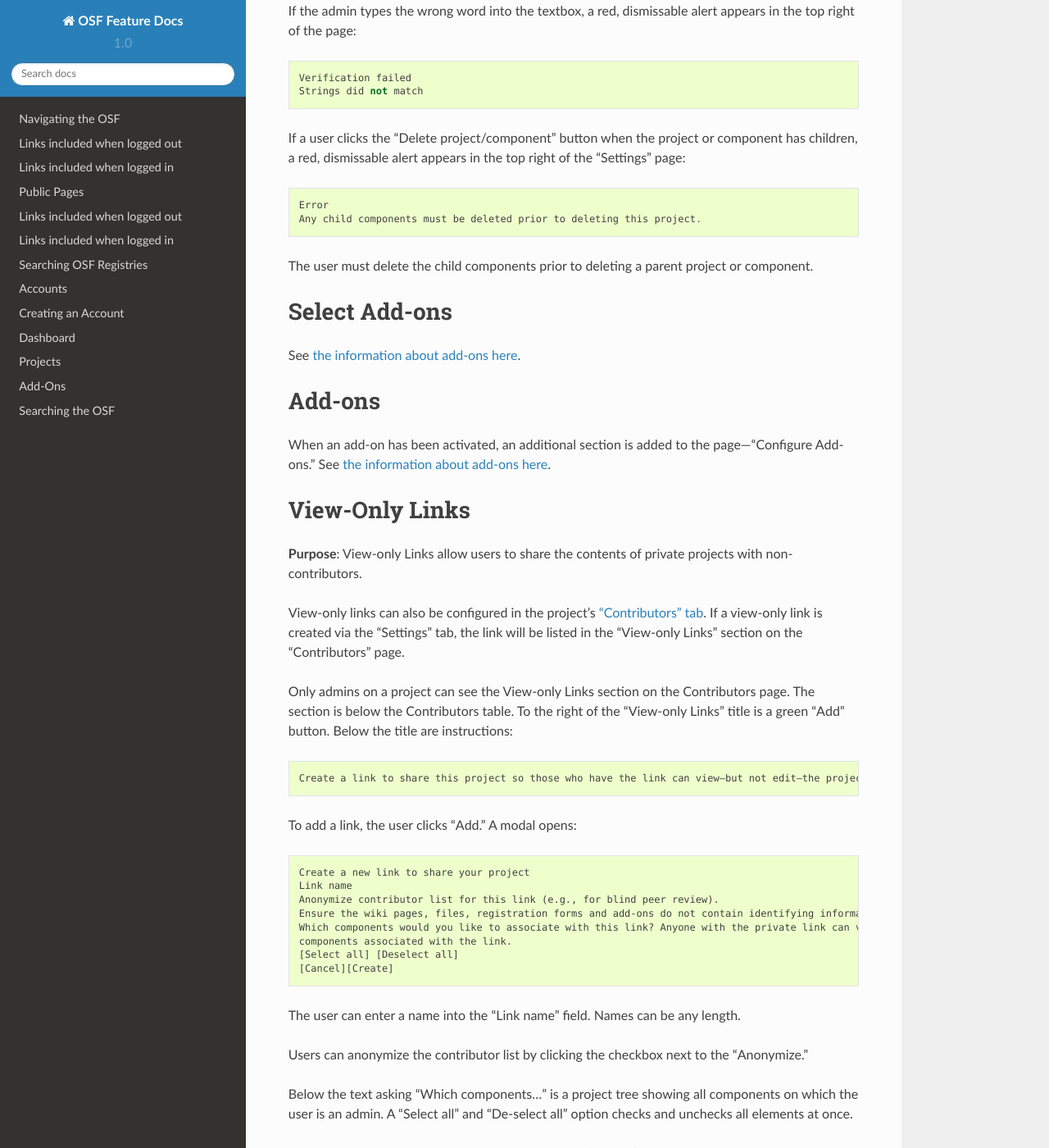
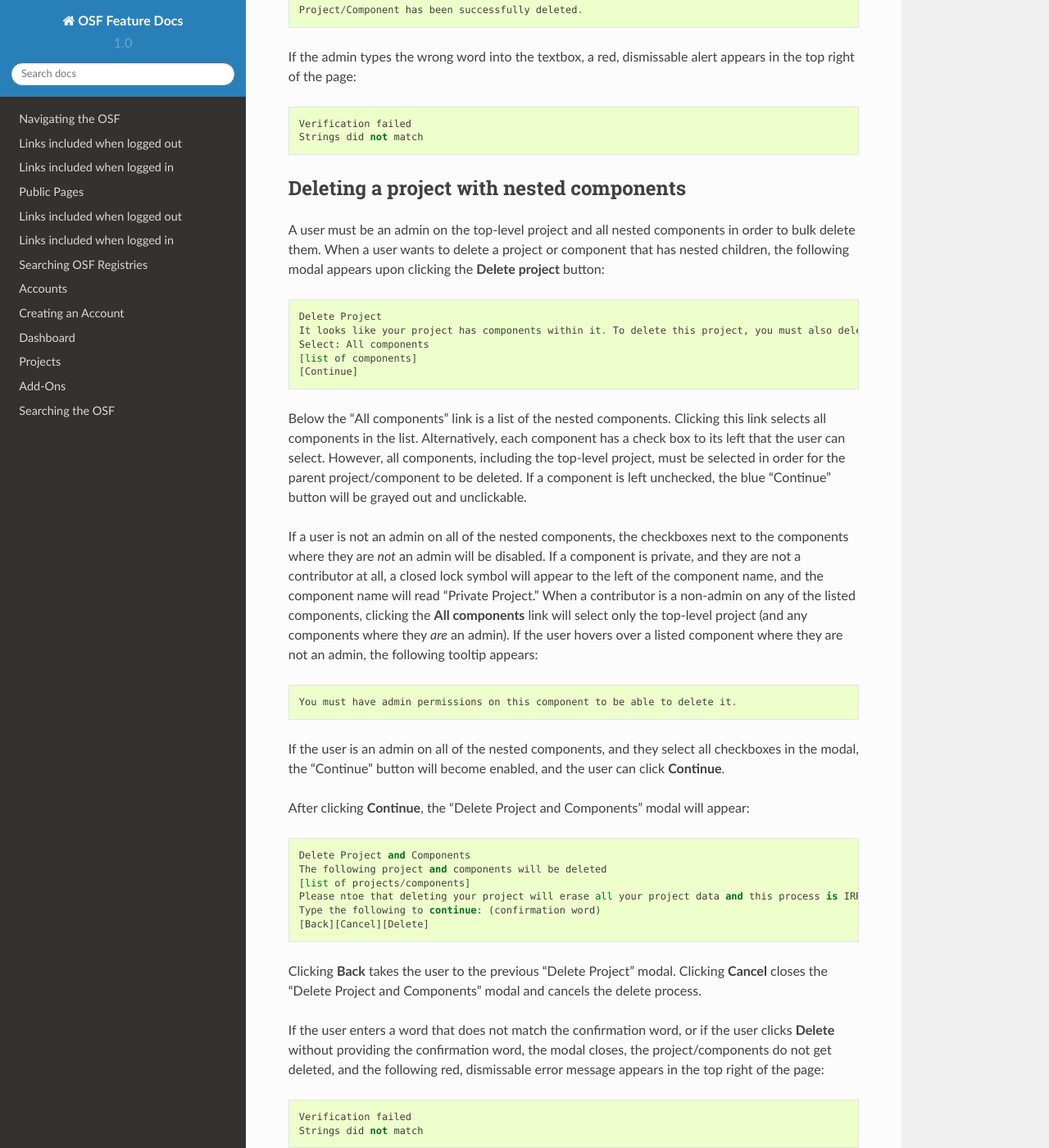
Before and after one commit to CenterForOpenScience/OSFDocs, a Sphinx documentation site: the page built from docs/projects/settings.rst, in a window 1280 px wide and 1400 px high, scrolled down 2749 px. Shown: the whole window at 82% size. Built offline with Sphinx 7.4.7 and the Read the Docs theme 2.0.0, drawn with Linux system fonts in a browser that asks for light colours; some of the changed text lies outside the part shown.

Commit message:
Updated for multi-deletion of nested components

```diff
--- a/docs/projects/settings.rst
+++ b/docs/projects/settings.rst
@@ -31,7 +31,7 @@ If the user is an admin on a parent project, but is not a contributor on a compo
 If the contributor on the parent project has read or read+write permissions, the component's "Settings" tab will not be visible.
 
 Project/Component
------------
+-----------------
 **Purpose:** The "Project" or "Component" section allows the user to update the category, edit the title or description, or delete the project/component.
 
 The "Project" or "Component" section is formatted in the following way::
@@ -69,6 +69,8 @@ Leaving the page without cancelling or clicking "Save Changes" produces a browse
 
   Confirm Navigation. There are unsaved changes in your project settings. Are you sure you want to leave this page? [Stay on this page][Leave this page]
 
+Deleting projects/components
+^^^^^^^^^^^^^^^^^^^^^^^^^^^^
 
 Only admins can delete a project or a component. When the admin clicks the **Delete project** or **Delete component** button, the following modal appears::
 
@@ -90,16 +92,55 @@ If the admin types the wrong word into the textbox, a red, dismissable alert app
     Verification failed
     Strings did not match
 
-If a user clicks the "Delete project/component" button when the project or component has children, a red, dismissable alert appears in the top right of the "Settings" page::
+Deleting a project with nested components
+^^^^^^^^^^^^^^^^^^^^^^^^^^^^^^^^^^^^^^^^^
 
-    Error
-    Any child components must be deleted prior to deleting this project.
+A user must be an admin on the top-level project and all nested components in order to bulk delete them. When a user wants to delete a project or component that has nested children, the following modal appears upon clicking the **Delete project** button::
 
-The user must delete the child components prior to deleting a parent project or component.
+    Delete Project
+    It looks like your project has components within it. To delete this project, you must also delete all child components
+    Select: All components
+    [list of components]
+    [Continue]
+
+Below the "All components" link is a list of the nested components. Clicking this link selects all components in the list. Alternatively, each component has a check box to its left that the user can select. However, all components, including the top-level project, must be selected in order for the parent project/component to be deleted. If a component is left unchecked, the blue "Continue" button will be grayed out and unclickable.
+
+If a user is not an admin on all of the nested components, the checkboxes next to the components where they are *not* an admin will be disabled. If a component is private, and they are not a contributor at all, a closed lock symbol will appear to the left of the component name, and the component name will read "Private Project." When a contributor is a non-admin on any of the listed components, clicking the **All components** link will select only the top-level project (and any components where they *are* an admin). If the user hovers over a listed component where they are not an admin, the following tooltip appears::
+
+    You must have admin permissions on this component to be able to delete it.
+
+If the user is an admin on all of the nested components, and they select all checkboxes in the modal, the "Continue" button will become enabled, and the user can click **Continue**.
+
+After clicking **Continue**, the "Delete Project and Components" modal will appear::
+
+    Delete Project and Components
+    The following project and components will be deleted
+    [list of projects/components]
+    Please ntoe that deleting your project will erase all your project data and this process is IRREVERSIBLE.
+    Type the following to continue: (confirmation word)
+    [Back][Cancel][Delete]
+
+Clicking **Back** takes the user to the previous "Delete Project" modal. Clicking **Cancel** closes the "Delete Project and Components" modal and cancels the delete process.
+
+If the user enters a word that does not match the confirmation word, or if the user clicks **Delete** without providing the confirmation word, the modal closes, the project/components do not get deleted, and the following red, dismissable error message appears in the top right of the page::
+
+    Verification failed
+    Strings did not match
+
+When the user enters the confirmation word into the text field, and clicks **Delete**, a temporary loading message appears::
+
+    Deleting project
+
+This message gets replaced by the following dismissable modal::
+
+    Project has been successfully deleted.
+    [OK]
+
+Clicking **OK** takes the user to their dashboard.
 
 
 Select Add-ons
-------------
+--------------
 See :ref:`the information about add-ons here <add-ons>`.
 
 Add-ons
@@ -282,7 +323,7 @@ After several seconds, the drop-down returns.
 
 .. _redirect link:
 Redirect Link
-*************
+-------------
 **Purpose:** Adding an redirect link allows users to redirect project visitors to the provided URL.
 
 To add a redirect link to a project or component, the user can either scroll to the bottom of the "Settings" page, or click **Redirect Link** from the left sidebar.
```
